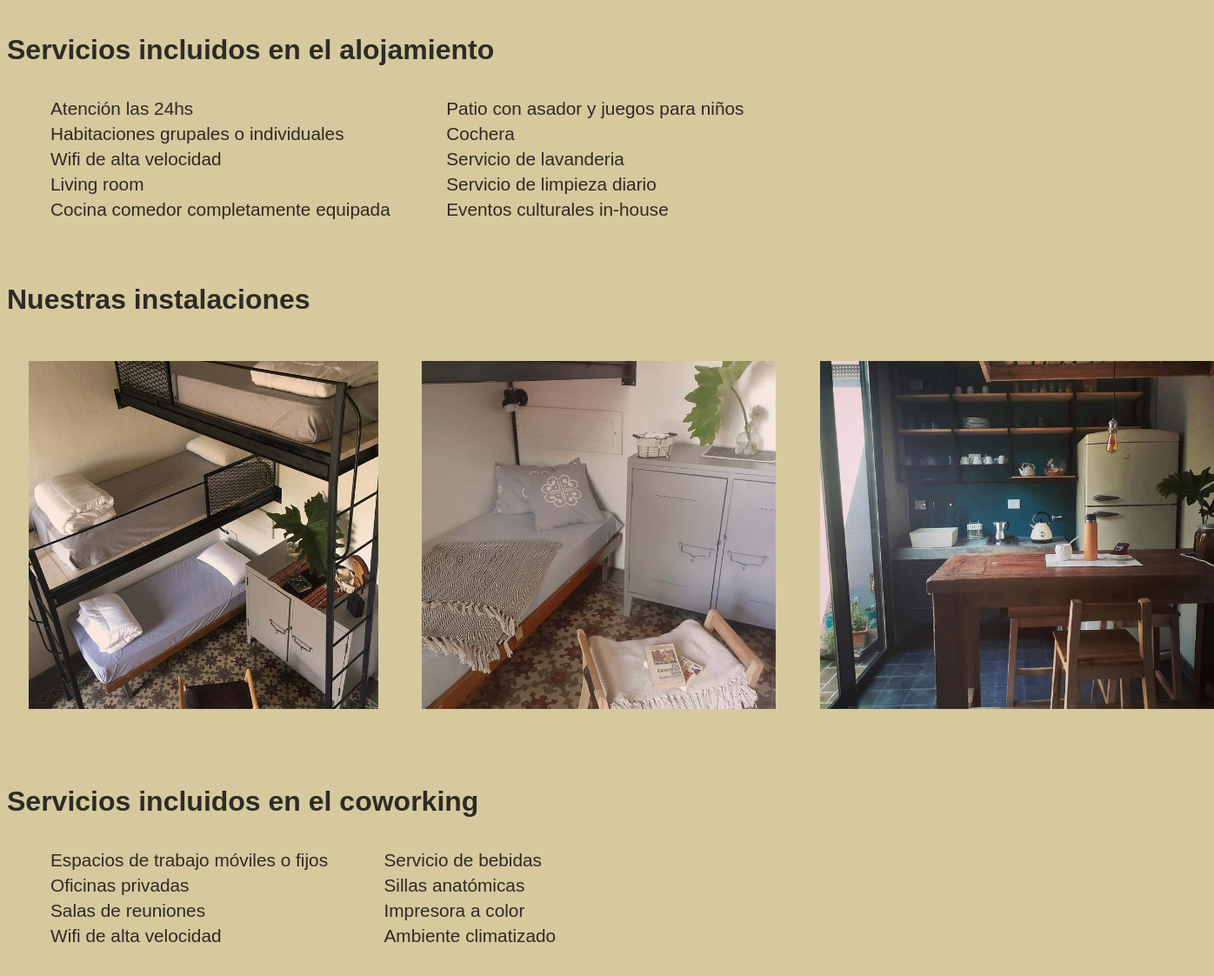
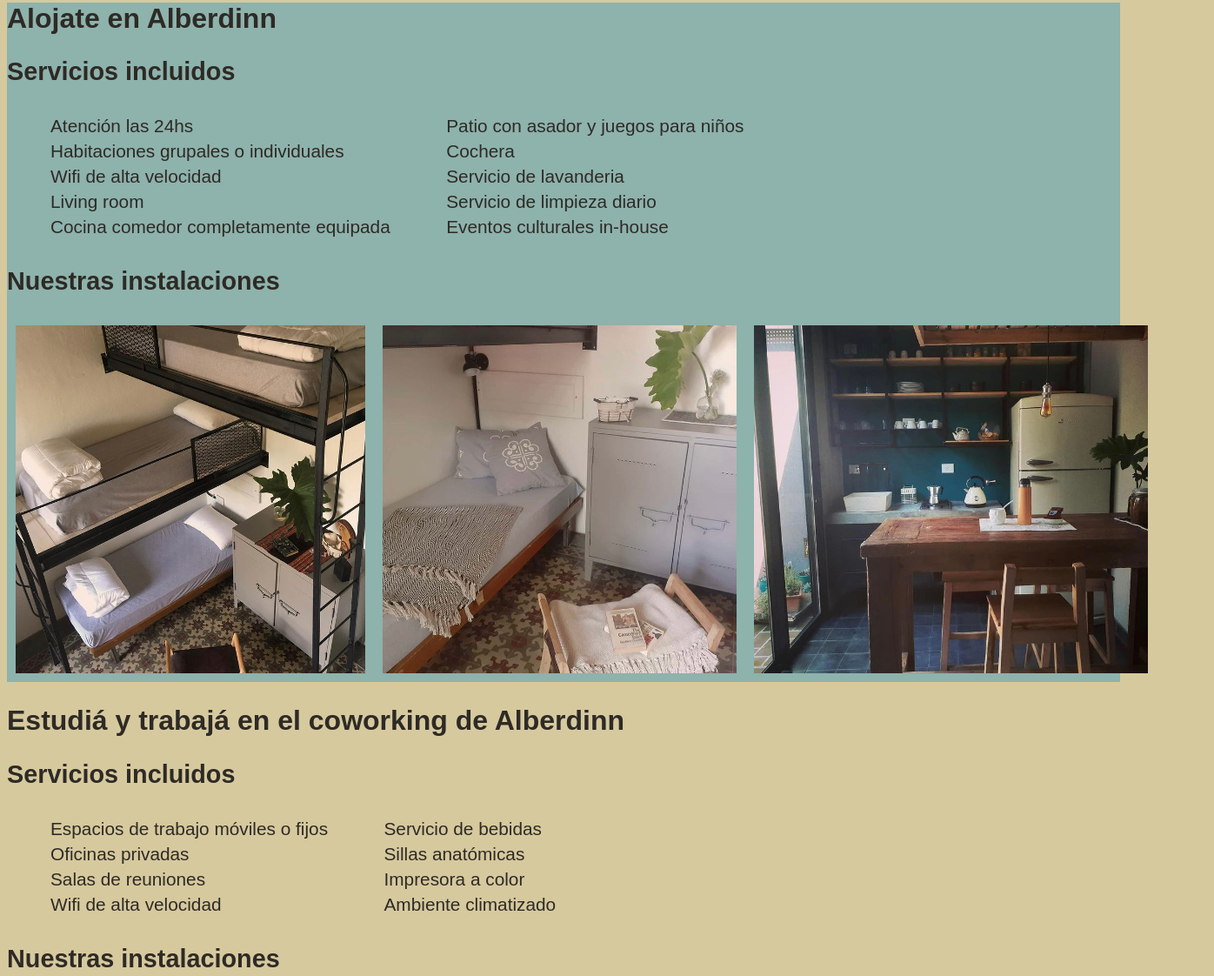
Before and after one commit to lguzmanperez/Proyecto-Alberdinn, a plain HTML site: page index.html in a window 1280 px wide. Shown: the part 605-1727 px from the top of the page at 87% size, 1396 px wide, since content can reach past the window. Drawn offline with Linux system fonts and the light colour scheme.

Commit message:
modifique seccion alojamiento

```diff
--- a/index.html
+++ b/index.html
@@ -42,8 +42,9 @@
         <p class="parrafo_nosotros"  >Lorem ipsum dolor sit amet consectetur adipisicing elit. Saepe inventore molestias ullam amet explicabo aperiam alias quos. Deserunt asperiores explicabo voluptates numquam ab voluptatum possimus in! Earum, ipsa quo? Quae! Lorem ipsum dolor sit amet consectetur adipisicing elit. Necessitatibus assumenda dicta doloremque possimus animi vel, sequi quos maxime totam accusantium eligendi nemo modi ipsum perspiciatis nam minus. Animi, architecto aspernatur. Lorem ipsum dolor, sit amet consectetur adipisicing elit. Aliquid, rem aspernatur labore odit quas modi est possimus nesciunt repellendus asperiores doloremque maxime minima nemo eveniet repellat, ullam optio. Quae, voluptatum.</p>
 
     </section>
-    <section class="secciones color_fuente" id= "Alojamiento">
-        <h2>Servicios incluidos en el alojamiento</h2>
+    <section class="secciones color_fuente color_background_alojamiento" id= "Alojamiento">
+        <h1>Alojate en Alberdinn</h1>
+        <h2>Servicios incluidos</h2>
         <ul class="lista">
             <li class="lista_li">Atención las 24hs</li>
             <li class="lista_li">Habitaciones grupales o individuales</li>
@@ -58,18 +59,20 @@
             <li class="lista_li">Servicio de limpieza diario</li>
             <li class="lista_li">Eventos culturales in-house</li>
         </ul>
-    </section>
-    <section class="secciones color_fuente" id= "Nuestras instalaciones">
+
+        <div class="secciones color_fuente color_background_alojamiento" id= "Nuestras instalaciones">
             <h2>Nuestras instalaciones</h2>
             <article class="carrusel_fotos" >
                 <img class="carrusel_fotos_formato" src="./imagenes/cuchetas.jpeg" alt="Foto de camas">
                 <img class="carrusel_fotos_formato" src="./imagenes/cama_sola.jpeg" alt="Foto de cama individual">
                 <img class="carrusel_fotos_formato" src="./imagenes/cocina.jpeg" alt="Foto de cocina">
             </article>
+        </div>
     </section>
 
     <section class="secciones color_fuente" id="coworking">
-        <h2>Servicios incluidos en el coworking</h2>
+        <h1>Estudiá y trabajá en el coworking de Alberdinn</h1>
+        <h2>Servicios incluidos</h2>
         <ul class="lista">
             <li class="lista_li">Espacios de trabajo móviles o fijos</li>
             <li class="lista_li">Oficinas privadas</li>
@@ -93,44 +96,7 @@
             <img class="carrusel_fotos_formato" src="./imagenes/sala_reunion.jpeg" alt="Foto sala de reuniones">
         </article>
     </section>
-<!--
-    <section class="secciones color_fuente" id="contacto">
-        <h2>Ubicación</h2>
-        <iframe src="https://www.google.com/maps/embed?pb=!1m18!1m12!1m3!1d3405.255326223398!2d-64.22237958491102!3d-31.4070907029449!2m3!1f0!2f0!3f0!3m2!1i1024!2i768!4f13.1!3m3!1m2!1s0x94329981f0e20453%3A0xf1fd633defad819f!2sALBERDinn%20Coworking%20y%20Alojamiento!5e0!3m2!1ses!2sar!4v1636140216364!5m2!1ses!2sar" width="600" height="450" style="border:0;" allowfullscreen="" loading="lazy"></iframe>
-       <div>
-            <p class="parrafo_ubicación">Acá detallamos la ubicación del lugar con una enumeración de las principales lineas de transporte
-            urbano que transitan por los alrededores de Alberdinn, tomando como referencias de partida a la terminal de omnibus, aeropuerto
-            y el centro de la ciudad (Plaza San Martin)
-            </p>
-       </div>
 
-    </section>
-
-    <section  class="secciones color_fuente">
-        <h2>Contacto</h2>
-        <img class="carrusel_fotos_formato" src="./imagenes/campana.jpeg" alt="Foto campana de Alberdinn">
-
-        <form action="/" method="post" enctype=""></form>
-
-        <input class="formato_formulario" name="nombre" type="text" placeholder="Nombre">
-
-        <input class="formato_formulario" name="email" type="email" placeholder="Email">
-
-        <input class="formato_formulario" name="telefono" type="number" placeholder="Teléfono">
-
-        <textarea class="formato_formulario" name="mensaje" id="" cols="30" rows="10" placeholder="Escriba aquí su mensaje"></textarea>
-
-        <h4>Me interesa saber sobre:</h4>
-
-        <label for="">Alojamiento</label>
-        <input type="radio" name="Servicio" value="Alojamiento">
-        <label for="">Coworking</label>
-        <input type="radio" name="Servicio" value="Coworking">
-        <input type="reset" value="Limpiar formulario">
-        <input type="submit" value="Enviar formulario">
-    </section>
-</body>
--->
 <footer class="footer">
     <img class="isologo" src="./imagenes/isologo.png" alt="isologo">
     <p class= "color_fuente">Copyright 2021 Alberdinn </p>
--- a/style/estilos.css
+++ b/style/estilos.css
@@ -2,8 +2,12 @@ body {
     background-color: rgb(214, 201, 158);
     font-family: Arial, Helvetica, sans-serif;
 }
-h1, h2 {
+h1 {
     font-size: 2rem;
+}
+
+h2 {
+    font-size: 1.80rem;
 }
 .header {
     display: flex;
@@ -11,7 +15,7 @@ h1, h2 {
     justify-content: space-between;
     background-color: rgb(46, 42, 37);
     border: solid 2px black;
-    width: 100%;
+    width: 100vw;
     height: 10%;
     position: sticky;
     top: 5px;
@@ -66,10 +70,15 @@ ul li a {
 }
 
 /* Section Alojamiento y Coworking*/
-
-.secciones{
+.color_background_alojamiento {
+    background-color: #8eb2ac;
+    color: rgb(46, 42, 37);
+    width: 100vw;
+    margin: 0vws;
+}
+/*.secciones{
     margin: 5% 0%;
-}
+}*/
 
 .lista {
     display: inline-block;
@@ -87,7 +96,7 @@ ul li a {
     flex-direction: row;
     }
 .carrusel_fotos_formato{
-    margin: 2%;
+    margin: 10px;
     width: 50vw;
     height: 50vh;
 }
```
Lines whose indentation alone changed are shown as unchanged.
